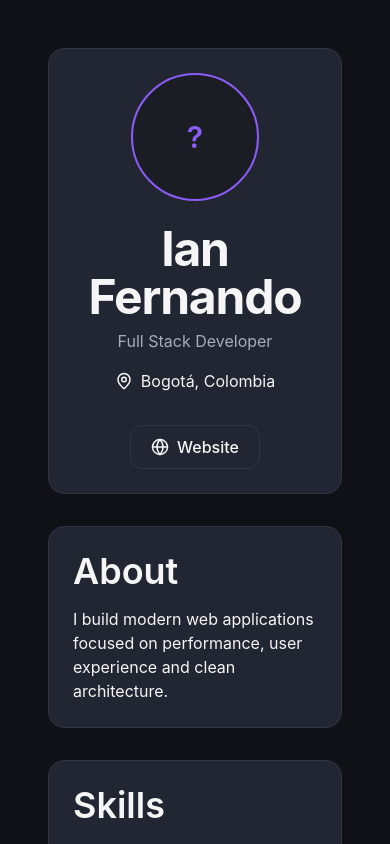
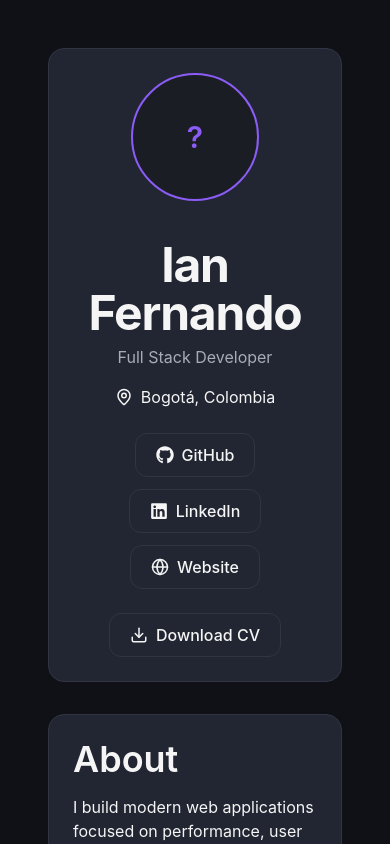
Before and after one commit to Ian-777/vitora, a React (Vite) app: page / in a window 390 px wide. Shown: the top 844 px of the page. Built offline with nearby package versions, Linux system fonts and the light colour scheme.

Commit message:
responsive

```diff
--- a/package.json
+++ b/package.json
@@ -18,6 +18,7 @@
     "react": "^19.2.8",
     "react-dom": "^19.2.8",
     "react-hook-form": "^7.83.0",
+    "react-icons": "^5.7.0",
     "react-router-dom": "^7.18.2",
     "tailwindcss": "^4.3.3",
     "zod": "^4.4.3",
--- a/src/features/website/components/Header.tsx
+++ b/src/features/website/components/Header.tsx
@@ -1,63 +1,46 @@
-import {
-  Avatar,
-  IconButton,
-  Card,
-  Typography,
-} from "@/shared/ui";
+import { Avatar, Card, IconButton, Typography } from "@/shared/ui";
 
-import {
-  Globe,
-  MapPin,
-} from "lucide-react";
+import { Globe, MapPin, Download } from "lucide-react";
+
+import { FaGithub, FaLinkedin } from "react-icons/fa";
 
 import { profile } from "../profile.mock";
 
 export function Header() {
   return (
-    <Card className="flex flex-col items-center text-center">
+    <Card>
+      <div className="flex flex-col items-center gap-8 text-center md:flex-row md:items-center md:gap-14 md:px-6 text-center">
+        <div className="flex w-52 justify-center">
           <Avatar />
+        </div>
 
-      <Typography
-        variant="h1"
-        className="mt-6"
-      >
+        <div className="flex flex-1 flex-col items-center">
+          <Typography variant="h1" className="mt-2 md:mt-0">
             {profile.name}
           </Typography>
 
-      <Typography
-        variant="muted"
-        className="mt-2"
-      >
+          <Typography variant="muted" className="mt-2">
             {profile.title}
           </Typography>
 
-      <div className="mt-4 flex items-center gap-2 text-[var(--muted-foreground)]">
+          <div className="mt-4 flex items-center justify-center gap-2 justify-center text-[var(--muted-foreground)]">
             <MapPin size={18} />
 
-        <Typography variant="body">
-          {profile.location}
-        </Typography>
+            <Typography variant="body">{profile.location}</Typography>
           </div>
 
-      <div className="mt-8 flex flex-wrap justify-center gap-3">
+          <div className="mt-6 flex flex-wrap justify-center gap-3 md:justify-start">
+            <IconButton icon={<FaGithub size={18} />}>GitHub</IconButton>
 
-        <IconButton
-         /* icon={<GitHub size={18} />}
-        >
-          GitHub
-        </IconButton>
+            <IconButton icon={<FaLinkedin size={18} />}>LinkedIn</IconButton>
 
-        <IconButton
-          icon={<Linkedin size={18} />}
-        >
-          LinkedIn
-        </IconButton>
+            <IconButton icon={<Globe size={18} />}>Website</IconButton>
+          </div>
 
-        <IconButton */
-          icon={<Globe size={18} />}
-        >
-          Website
-        </IconButton>
+          <div className="mt-6 flex justify-center md:justify-start">
+            <IconButton icon={<Download size={18} />}>Download CV</IconButton>
+          </div>
+        </div>
       </div>
     </Card>
   );
```
Also changed, not shown: 1 other file (tests, documents, lock files or other folders). Lines whose indentation alone changed are shown as unchanged.
